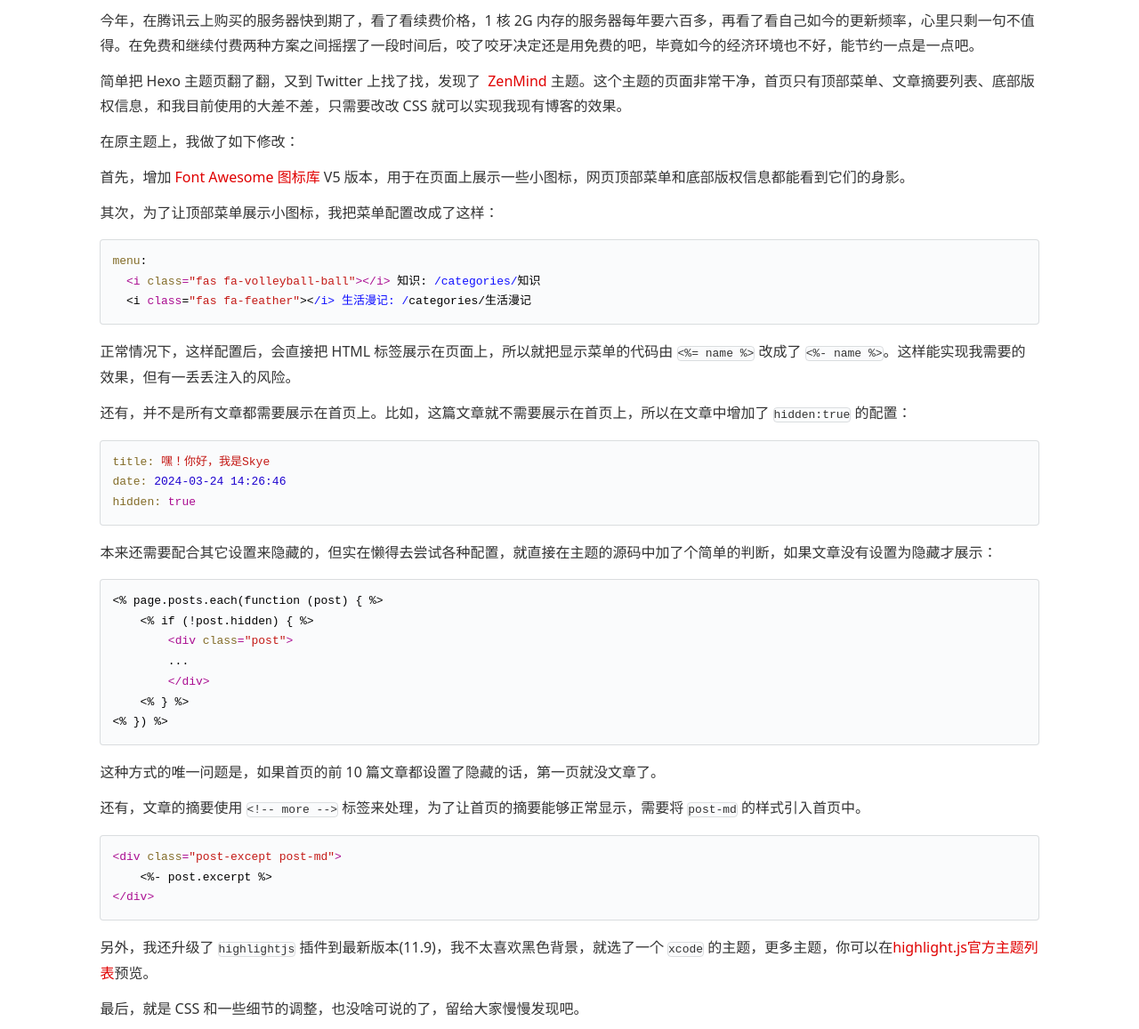
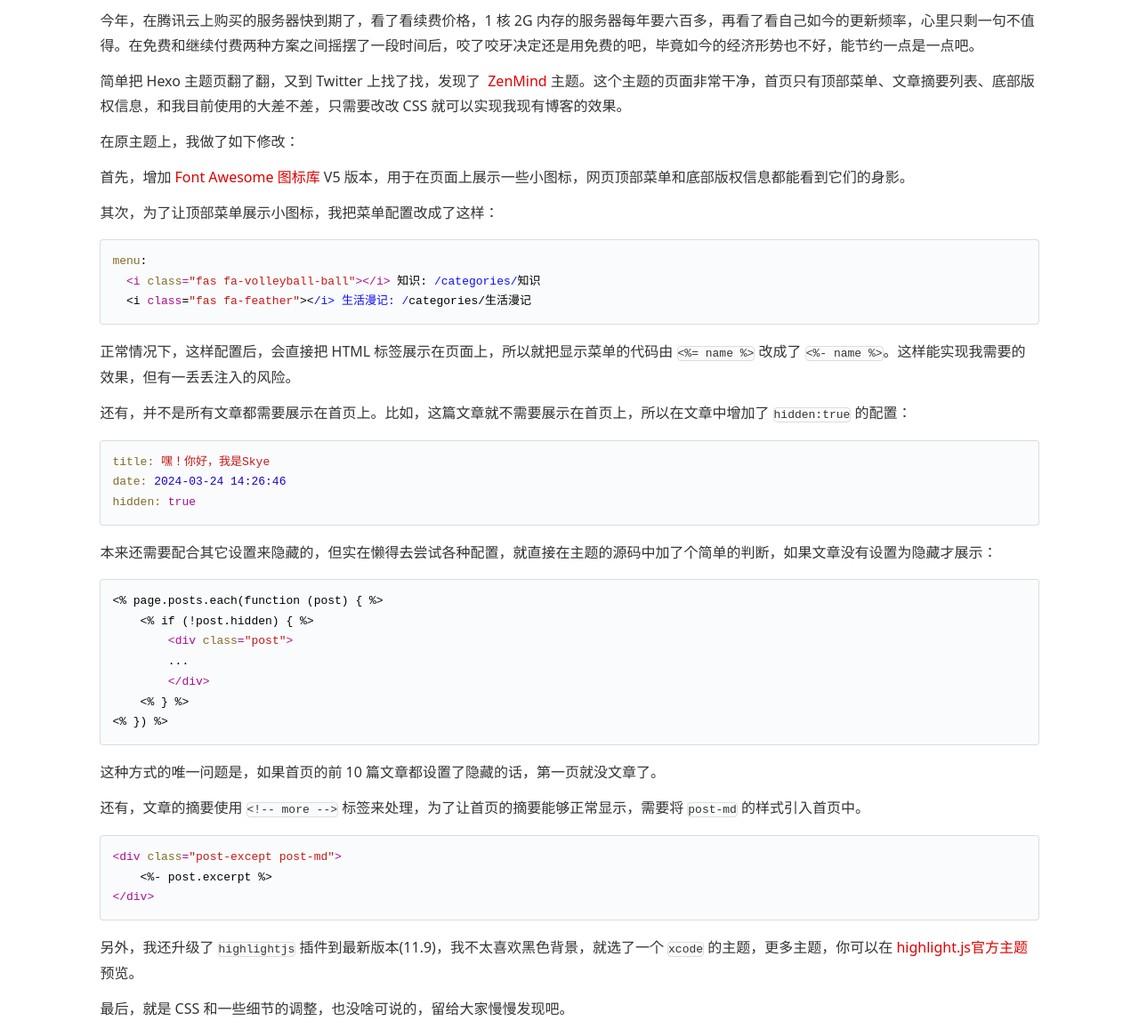
Before and after one commit to idskyedance/idskyedance.github.io, a plain HTML site: page 2024/i-am-skye/index.html in a window 1280 px wide. Shown: the part 513-1670 px from the top of the page at 89% size. Drawn offline with nearby package versions, Linux system fonts and the light colour scheme.

Commit message:
Site updated: 2024-03-27 07:26:50

```diff
--- a/2024/i-am-skye/index.html
+++ b/2024/i-am-skye/index.html
@@ -21,7 +21,7 @@
 <meta property="og:locale">
 <meta property="og:image" content="https://graph.hicsc.com/works/065235-1.png">
 <meta property="article:published_time" content="2024-03-24T06:26:46.000Z">
-<meta property="article:modified_time" content="2024-03-25T14:38:35.773Z">
+<meta property="article:modified_time" content="2024-03-26T23:26:04.485Z">
 <meta property="article:author" content="Skye">
 <meta name="twitter:card" content="summary">
 <meta name="twitter:image" content="https://graph.hicsc.com/works/065235-1.png">
@@ -62,7 +62,7 @@
         <div class="post-md">
             <p>如果看到这个页面，我想你应该是对博客的主题感兴趣。如果你不想听我唠叨的话，可以直接去看看  <a target="_blank" rel="noopener" href="https://github.com/LenChou95/hexo-theme-ZenMind">ZenMind</a> 主题。</p>
 <p>之前一直使用 Wordpress，且个人希望页面干净一点，就在官方的 <a target="_blank" rel="noopener" href="https://wordpress.org/themes/twentytwelve/">Twenty Twelve</a> 主题上改了改，变成下面这个样子，直到现在我还是非常喜欢。<br><img src="https://graph.hicsc.com/works/065235-1.png" alt="Wordpress主题图"></p>
-<p>今年，在腾讯云上购买的服务器快到期了，看了看续费价格，1 核 2G 内存的服务器每年要六百多，再看了看自己如今的更新频率，心里只剩一句不值得。在免费和继续付费两种方案之间摇摆了一段时间后，咬了咬牙决定还是用免费的吧，毕竟如今的经济环境也不好，能节约一点是一点吧。</p>
+<p>今年，在腾讯云上购买的服务器快到期了，看了看续费价格，1 核 2G 内存的服务器每年要六百多，再看了看自己如今的更新频率，心里只剩一句不值得。在免费和继续付费两种方案之间摇摆了一段时间后，咬了咬牙决定还是用免费的吧，毕竟如今的经济形势也不好，能节约一点是一点吧。</p>
 <p>简单把 Hexo 主题页翻了翻，又到 Twitter 上找了找，发现了  <a target="_blank" rel="noopener" href="https://github.com/LenChou95/hexo-theme-ZenMind">ZenMind</a> 主题。这个主题的页面非常干净，首页只有顶部菜单、文章摘要列表、底部版权信息，和我目前使用的大差不差，只需要改改 CSS 就可以实现我现有博客的效果。</p>
 <p>在原主题上，我做了如下修改：</p>
 <p>首先，增加 <a target="_blank" rel="noopener" href="https://fa5.dashgame.com/#/">Font Awesome 图标库</a> V5 版本，用于在页面上展示一些小图标，网页顶部菜单和底部版权信息都能看到它们的身影。</p>
@@ -92,8 +92,8 @@ hidden: true
     &lt;%- post.excerpt %&gt;
 &lt;/div&gt;
 </code></pre>
-<p>另外，我还升级了 <code>highlightjs</code> 插件到最新版本(11.9)，我不太喜欢黑色背景，就选了一个 <code>xcode</code> 的主题，更多主题，你可以在<a target="_blank" rel="noopener" href="https://highlightjs.org/examples">highlight.js官方主题列表</a>预览。</p>
-<p>最后，就是 CSS 和一些细节的调整，也没啥可说的了，留给大家慢慢发现吧。</p>
+<p>另外，我还升级了 <code>highlightjs</code> 插件到最新版本(11.9)，我不太喜欢黑色背景，就选了一个 <code>xcode</code> 的主题，更多主题，你可以在 <a target="_blank" rel="noopener" href="https://highlightjs.org/examples">highlight.js官方主题</a> 预览。</p>
+<p>最后，就是 CSS 和一些细节的调整，也没啥可说的，留给大家慢慢发现吧。</p>
 <p>以我半吊子的前端编码水平，只花了半天时间就修改完成，所以代码就不开源了，况且我也不一定有精力来维护。但如果你实在懒得自己修改，可以联系我，我直接把修改后的主题源码发你。</p>
 <p>至于联系方式，你在网站上一定能找到的。</p>
 
```
